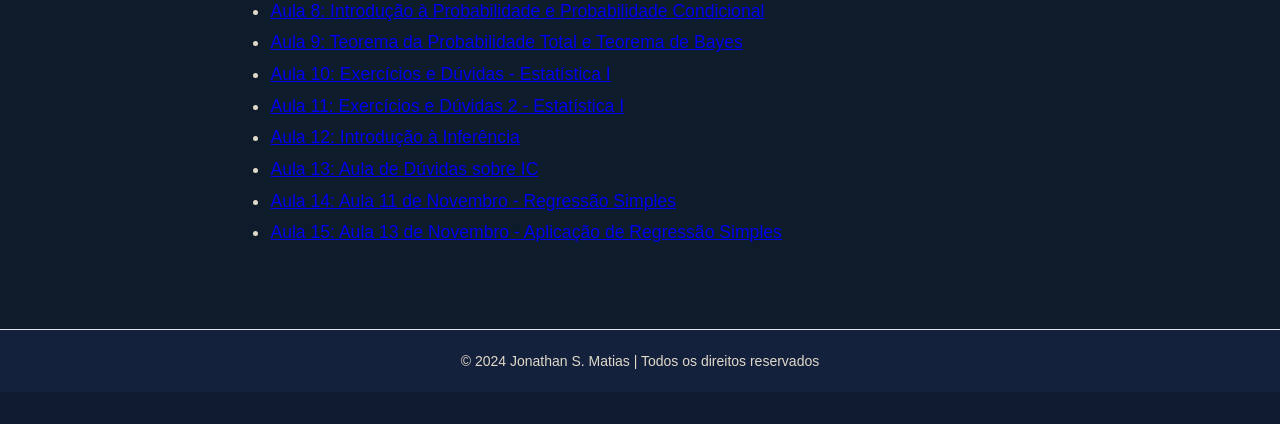
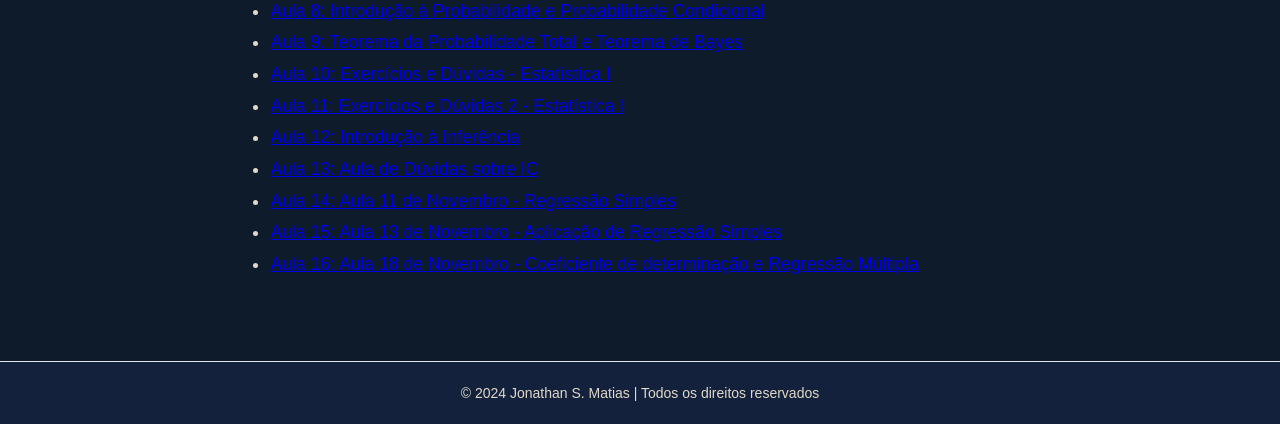
Before and after one commit to jonathanestatistica/webpage, a Flask app: page /videos/ in a window 1280 px wide. Shown: the part 694-1118 px from the top of the page. Before the commit the page ends 1086 px from the top, so only its background shows below. Run offline with Flask 3, Linux system fonts and the light colour scheme.

Commit message:
Add files via upload

```diff
--- a/templates/videos.html
+++ b/templates/videos.html
@@ -21,6 +21,7 @@
         <li><a href="https://www.youtube.com/watch?v=yzy82EBed24" target="_blank">Aula 13: Aula de Dúvidas sobre IC </a></li>
         <li><a href="https://www.youtube.com/watch?v=znaTzHvjp_0" target="_blank">Aula 14: Aula 11 de Novembro - Regressão Simples </a></li>
         <li><a href="https://www.youtube.com/watch?v=B1ML7UA9THE" target="_blank">Aula 15: Aula 13 de Novembro - Aplicação de Regressão Simples </a></li>
+        <li><a href="https://www.youtube.com/watch?v=_DmgvTSJl-8" target="_blank">Aula 16: Aula 18 de Novembro - Coeficiente de determinação e Regressão Múltipla </a></li>
     </ul>
 </div>
 {% endblock %}
```
